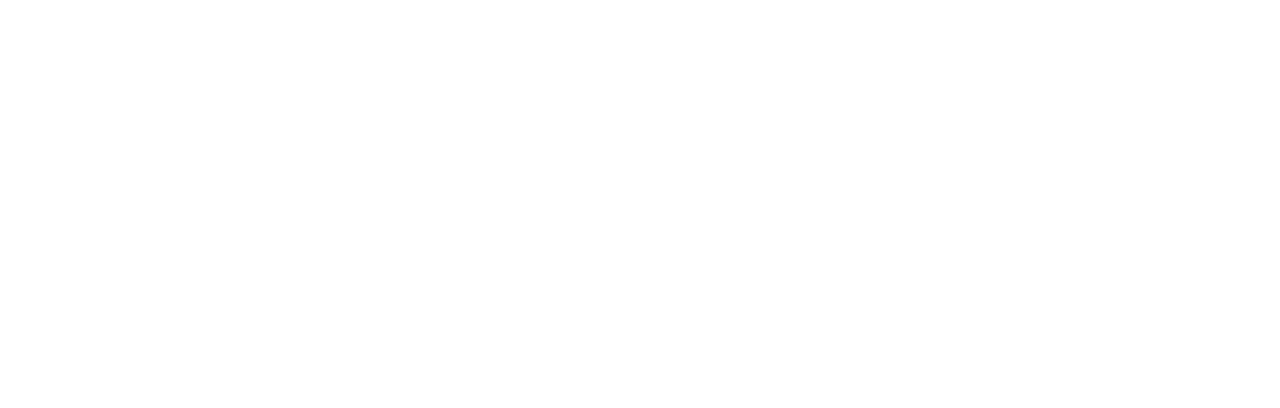
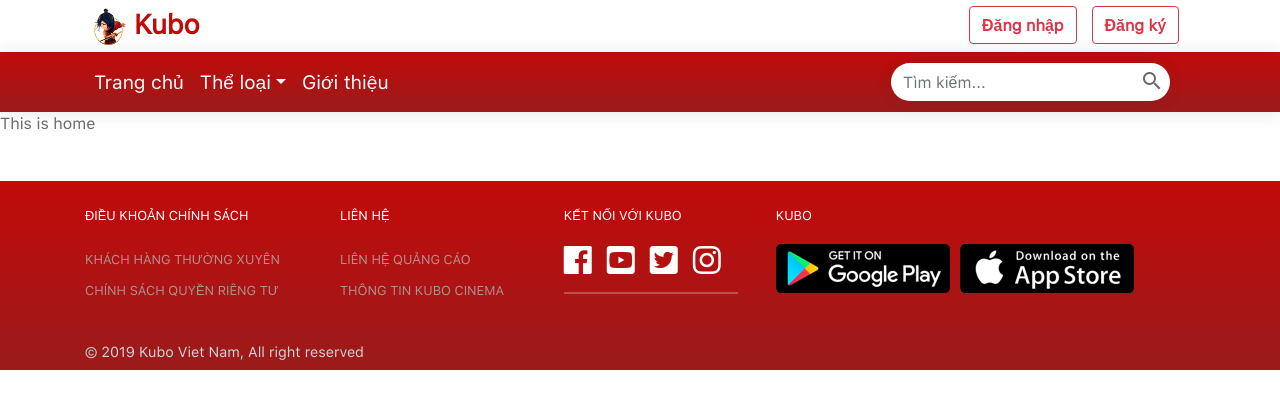
Before and after one commit to TranTLy/cinema-kubo, a React (Create React App) app: page /home in a window 1280 px wide. Shown: the top 408 px of the page. Built offline with nearby package versions, Linux system fonts and the light colour scheme.

Commit message:
Sua react-scripts tu 3.0.0 thanh 2.1.15

```diff
--- a/package.json
+++ b/package.json
@@ -9,7 +9,7 @@
     "react-dom": "^16.8.6",
     "react-router": "^5.0.0",
     "react-router-dom": "^5.0.0",
-    "react-scripts": "3.0.0",
+    "react-scripts": "^2.1.5",
     "reactstrap": "^8.0.0"
   },
   "scripts": {
--- a/src/components/MostFamousMovie/MostFamousMovie.scss
+++ b/src/components/MostFamousMovie/MostFamousMovie.scss
@@ -1,14 +1,14 @@
-@import "../../assets/stylesheet/default.scss";
+// @import "../../assets/stylesheet/default.scss";
 
-.card {
-    .card-header{
-        font-size: 1.5rem;
-        color: #6b6b6b;
-        padding-left: 30px;
-        font-weight: 450;
-        background-color: transparent;
-    }
-  .card-body {
-    display: flex !important;
-  }
-}
+// .card {
+//     .card-header{
+//         font-size: 1.5rem;
+//         color: #6b6b6b;
+//         padding-left: 30px;
+//         font-weight: 450;
+//         background-color: transparent;
+//     }
+//   .card-body {
+//     display: flex !important;
+//   }
+// }
--- a/src/containers/home/home.jsx
+++ b/src/containers/home/home.jsx
@@ -0,0 +1,21 @@
+import React, { Component } from '../../../node_modules/react';
+import Header from '../../components/Header/Header'
+import Footer from '../../components/Footer/Footer'
+import Menu from '../../components/Menu/Menu';
+import './Home.scss'
+
+export default class Home extends Component {
+    constructor(props) {
+        super(props);
+    }
+    render() {
+        return (
+            <div className="">
+                <Header></Header>
+                <Menu></Menu>
+                This is home
+                <Footer></Footer>
+            </div>
+        );
+    }
+}
--- a/src/index.js
+++ b/src/index.js
@@ -1,18 +1,19 @@
-import React from "react";
-import ReactDOM from "react-dom";
-import "./index.css";
-import App from "./App";
-import * as serviceWorker from "./serviceWorker";
-import { Route, Link, BrowserRouter as Router } from "react-router-dom";
-import PageLogIn_SignIn_Intro from "./components/PageLogIn_SignIn_Intro/Page_LogIn_SignIn_Intro";
-
+import React from 'react';
+import ReactDOM from 'react-dom';
+import './index.css';
+import App from './App';
+import * as serviceWorker from './serviceWorker';
+import { Route, Link, BrowserRouter as Router } from 'react-router-dom';
+import PageLogIn_SignIn_Intro from './components/PageLogIn_SignIn_Intro/Page_LogIn_SignIn_Intro';
+import Home from './containers/Home/Home';
 const routing = (
 	<Router>
 		<div>
 			<Route exact path="/" component={App} />
 			<Route path="/Login" component={PageLogIn_SignIn_Intro} />
+			<Route path="/home" component={Home} />
 		</div>
 	</Router>
 );
-ReactDOM.render(routing, document.getElementById("root"));
+ReactDOM.render(routing, document.getElementById('root'));
 serviceWorker.unregister();
```
Also changed, not shown: 1 other file (tests, documents, lock files or other folders). Lines whose indentation alone changed are shown as unchanged.
